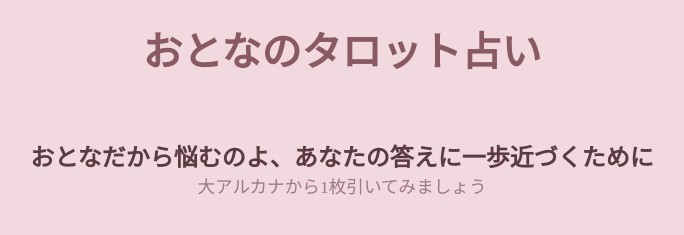
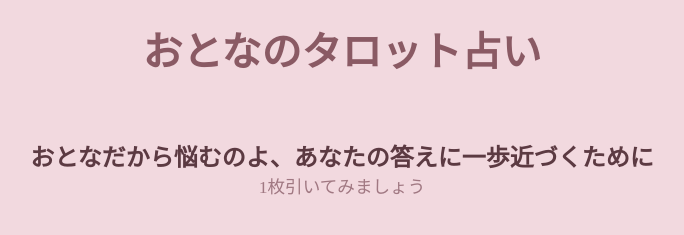
Before and after one commit to lilan-dubai/tarot, a plain HTML site: page index.html in a window 1280 px wide. Shown: the top 235 px of the page, without its empty margins (298-982 px from the left). Drawn offline with Linux system fonts and the light colour scheme; a web font is replaced by a local one.

Commit message:
Update index.html

```diff
--- a/index.html
+++ b/index.html
@@ -20,7 +20,7 @@
   <h1 id="resetTitle" style="cursor: pointer;">おとなのタロット占い</h1>
   <div style="height:50px; display: block;"></div>
     <h2>おとなだから悩むのよ、あなたの答えに一歩近づくために</h2>
-  <p>大アルカナから1枚引いてみましょう</p>
+  <p>1枚引いてみましょう</p>
 </header>
     <section class="theme-section">
       <h2>お題を選んでください</h2>
```
